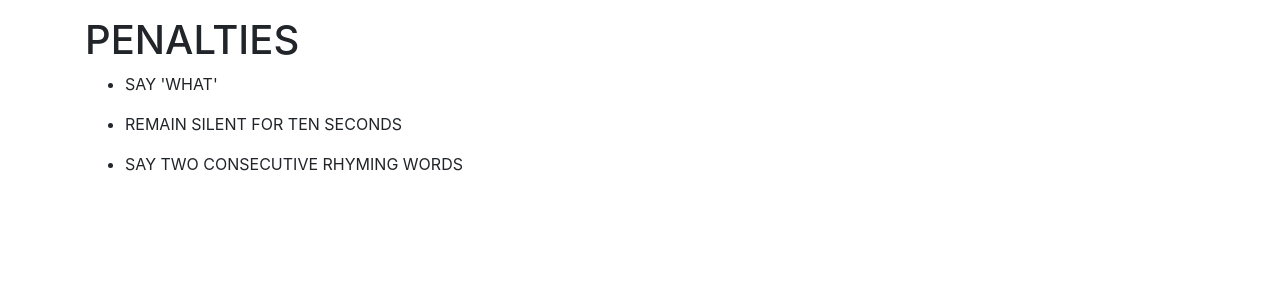
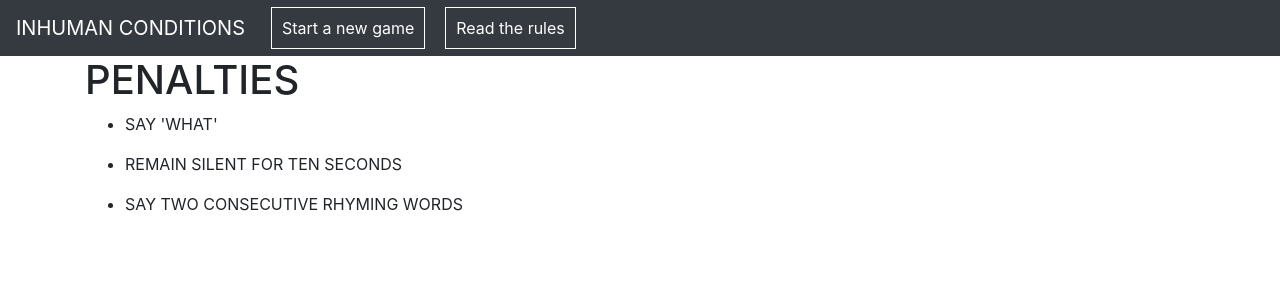
Before and after one commit to lucystevens/inhuman-conditions, an Angular app: page / in a window 1280 px wide. Shown: the top 300 px of the page. Built offline with nearby package versions, Linux system fonts and the light colour scheme.

Commit message:
Made decent looking navbar

```diff
--- a/src/app/app.component.css
+++ b/src/app/app.component.css
@@ -0,0 +1,6 @@
+.nav-item a{
+    padding: 10px;
+    margin: 0px 10px;
+    border: solid white 1.5px;
+    color: white;
+}
--- a/src/app/app.component.html
+++ b/src/app/app.component.html
@@ -1,15 +1,20 @@
-<div class="navbar navbar-default navbar-fixed-top">
-  <div class="container">
+<nav class="navbar navbar-expand-xl navbar-dark bg-dark">
+  <a class="navbar-brand" href="#">INHUMAN CONDITIONS</a>
+  <button class="navbar-toggler" type="button" data-toggle="collapse" data-target="#navbarSupportedContent" aria-controls="navbarSupportedContent" aria-expanded="false" aria-label="Toggle navigation">
+    <span class="navbar-toggler-icon"></span>
+  </button>
 
-    <div class="navbar-collapse collapse" id="navbar-main">
-      <ul class="nav navbar-nav">
-        <li><a routerLink="/investigator">Start a new game</a></li>
-        <li><a routerLink="/rules">Read the rules</a></li>
-      </ul>
-    </div>
-
+  <div class="collapse navbar-collapse" id="navbarSupportedContent">
+    <ul class="navbar-nav mr-auto">
+      <li class="nav-item active">
+          <a routerLink="/investigator">Start a new game</a>
+      </li>
+      <li class="nav-item">
+          <a routerLink="/rules">Read the rules</a>
+      </li>
+    </ul>
   </div>
-</div>
+</nav>
 
 <div class="container">
   <app-game-setup></app-game-setup>
```
